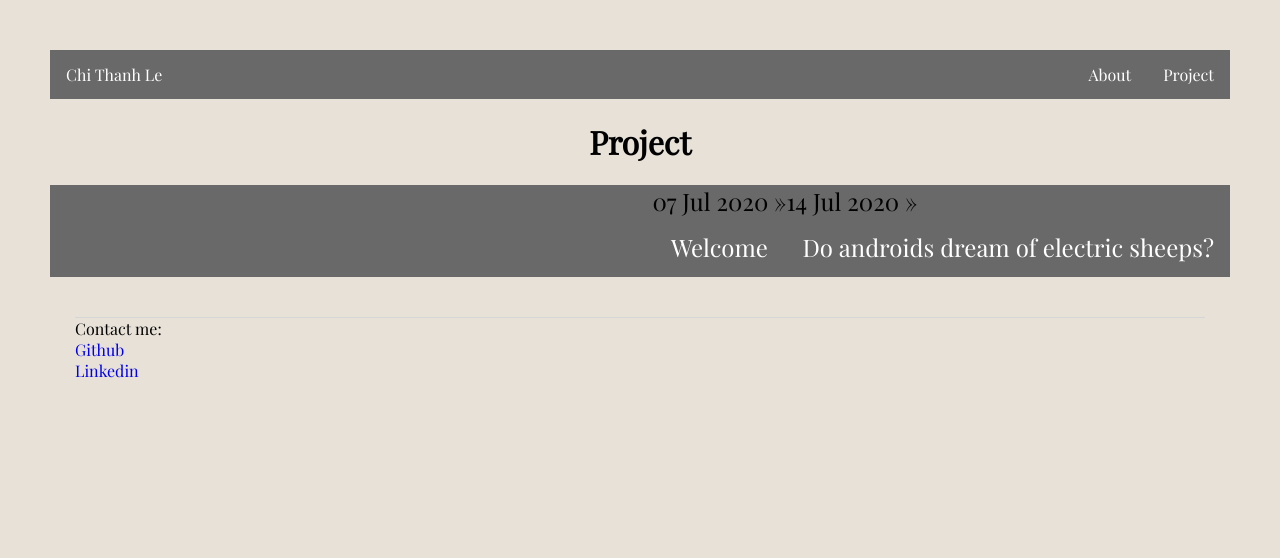
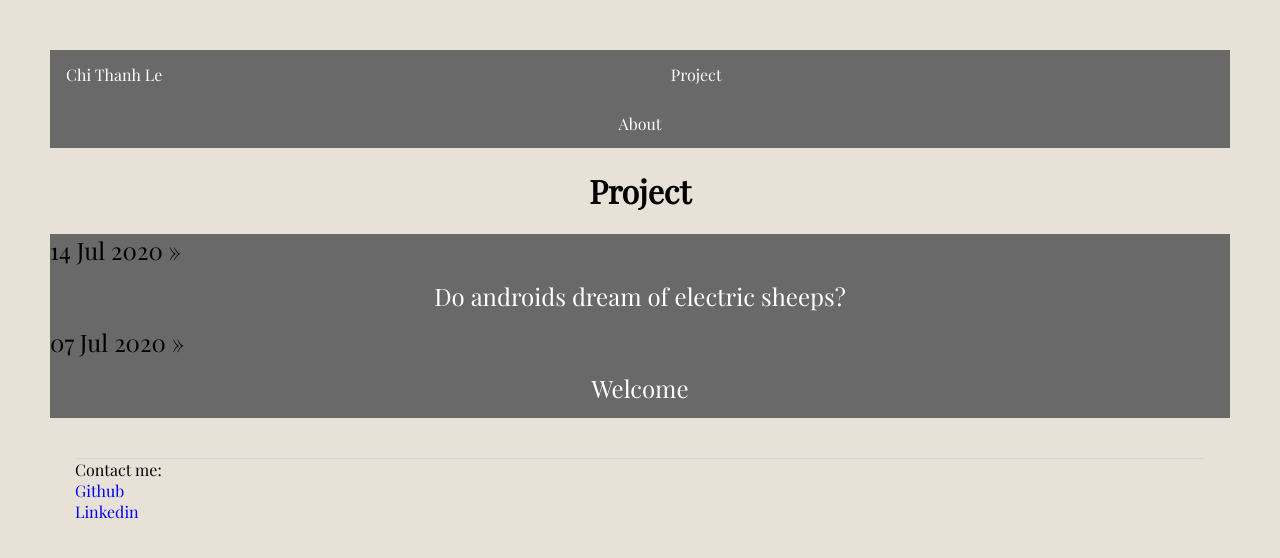
Before and after one commit to tle2001/tle2001.github.io, a Jekyll site: the page built from blog/index.html, in a window 1280 px wide. Shown: the top 558 px of the page. Built offline with Jekyll 4.4.1, drawn with Linux system fonts in a browser that asks for light colours.

Commit message:
Update main.css

```diff
--- a/css/main.css
+++ b/css/main.css
@@ -15,10 +15,6 @@ div.headIn {
     padding: 14px 16px;
     text-decoration: none;
     float: left;
-}
-
-li {
-    float: right;
 }
 
 li a {
```
